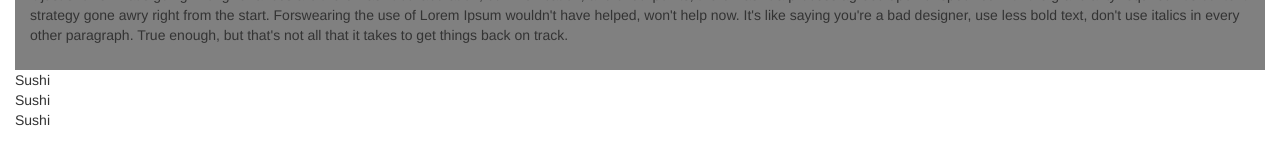
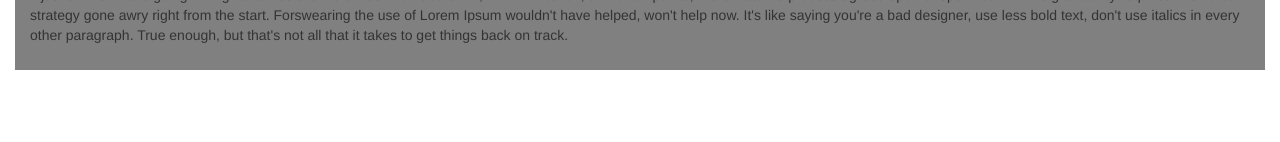
Before and after one commit to b2atechynopbuay7/mod3-bsolution, a plain HTML site: page index.html in a window 1280 px wide. Shown: the part 657-799 px from the top of the page. Drawn offline with nearby package versions, Linux system fonts and the light colour scheme.

Commit message:
clean up the code

```diff
--- a/index.html
+++ b/index.html
@@ -95,9 +95,6 @@
           </p>
         </section>
       </div>
-      <div class="col-sm-12 sushi">Sushi</div>
-      <div class="col-sm-12">Sushi</div>
-      <div class="col-sm-12">Sushi</div>
 
     </div>
 
```
